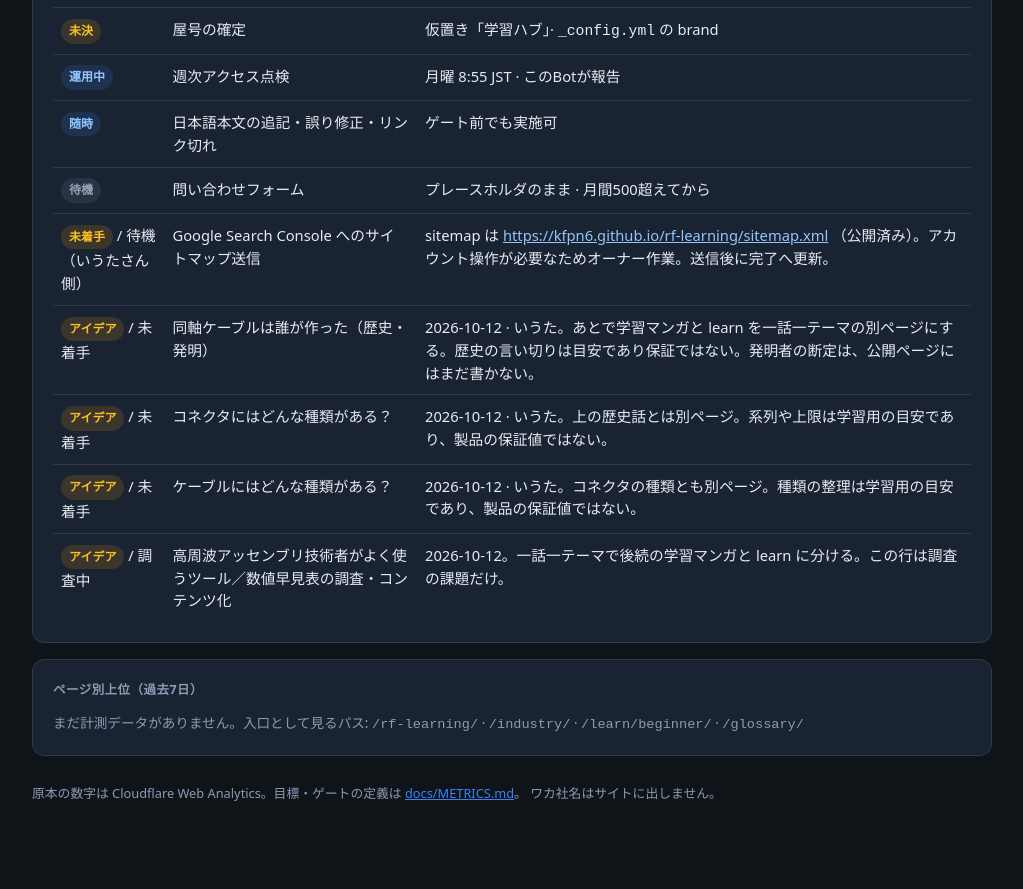
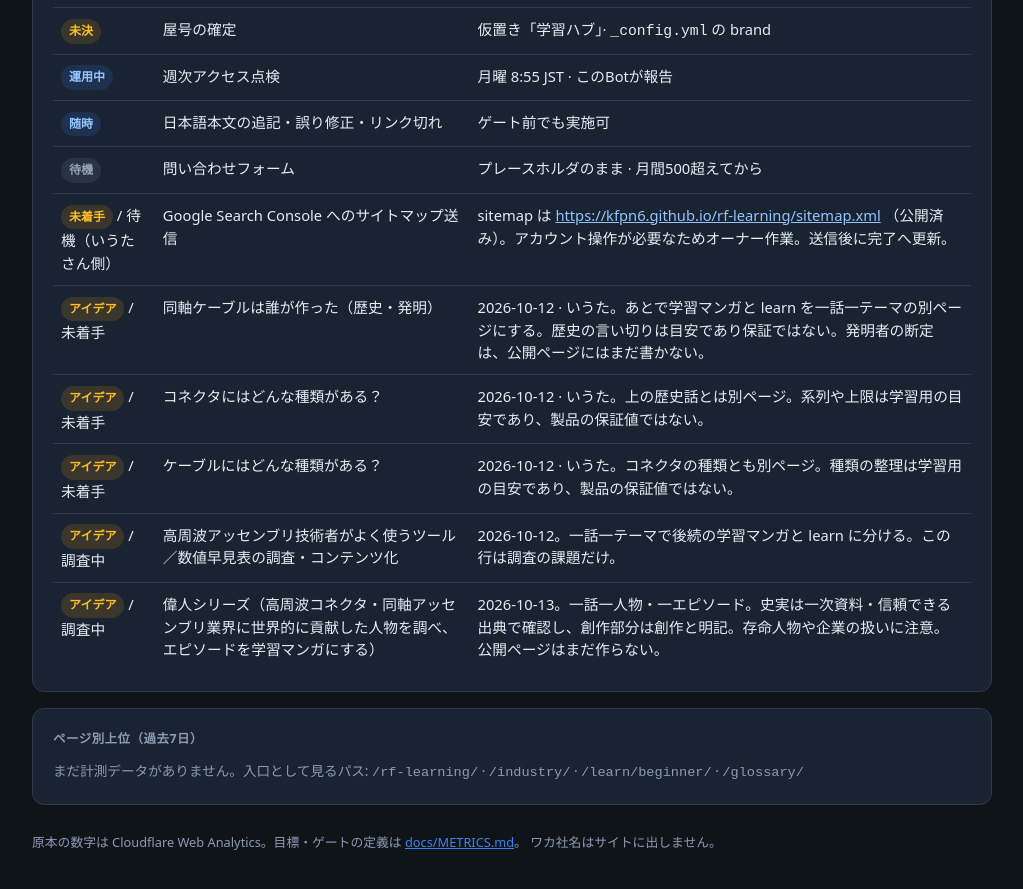
Before and after one commit to KFPn6/rf-learning, a Jekyll site: the page docs/dashboard.html, which Jekyll copies as it is, in a window 1280 px wide and 900 px high, scrolled down 1020 px. Shown: the top 889 px of the window, without its empty margins (128-1151 px from the left). Built offline with Jekyll 4.4.1, drawn with Linux system fonts in a browser that asks for light colours; before the commit the page ends 1871 px from its top, so only the background shows below that.

Commit message:
偉人シリーズの調査を運営ダッシュボードの調査中に残す。
公開ページはまだ作らない。

Co-authored-by: KFPn6 <KFPn6@users.noreply.github.com>

```diff
--- a/docs/dashboard.html
+++ b/docs/dashboard.html
@@ -254,6 +254,11 @@
               <td>高周波アッセンブリ技術者がよく使うツール／数値早見表の調査・コンテンツ化</td>
               <td>2026-10-12。一話一テーマで後続の学習マンガと learn に分ける。この行は調査の課題だけ。</td>
             </tr>
+            <tr>
+              <td><span class="badge todo">アイデア</span> / 調査中</td>
+              <td>偉人シリーズ（高周波コネクタ・同軸アッセンブリ業界に世界的に貢献した人物を調べ、エピソードを学習マンガにする）</td>
+              <td>2026-10-13。一話一人物・一エピソード。史実は一次資料・信頼できる出典で確認し、創作部分は創作と明記。存命人物や企業の扱いに注意。公開ページはまだ作らない。</td>
+            </tr>
           </tbody>
         </table>
       </div>
```
Also changed, not shown: docs/METRICS.md (+2 -0 lines).
